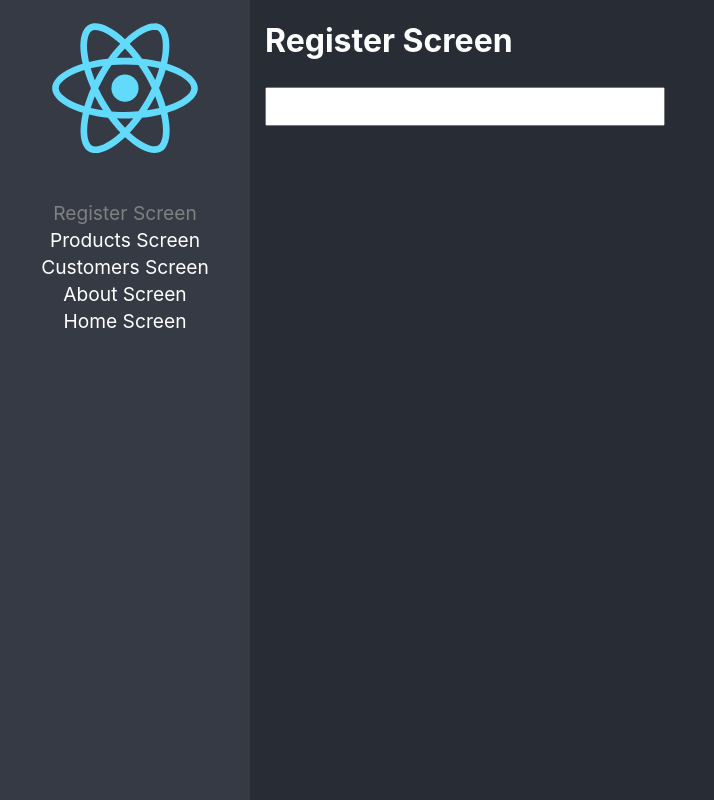
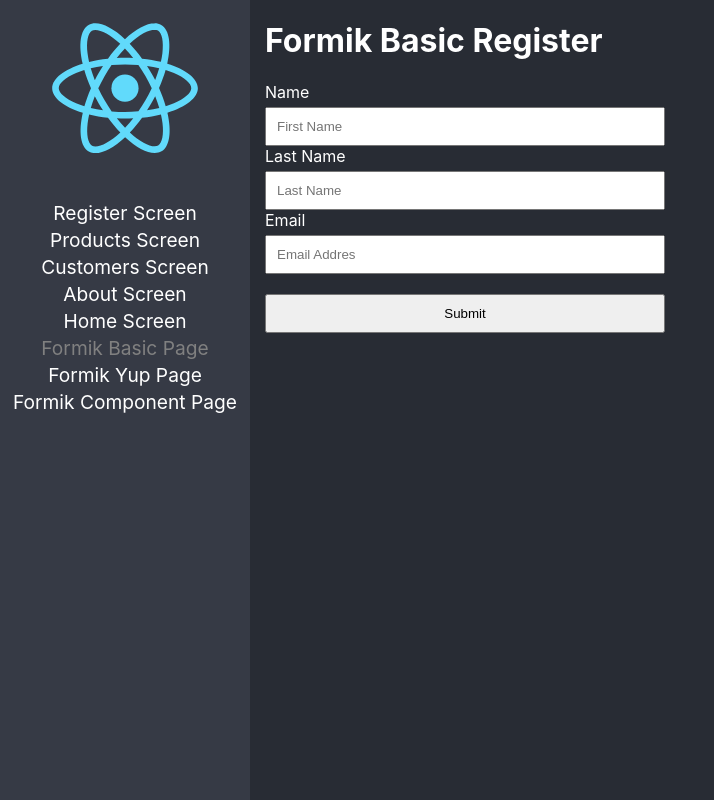
Before and after one commit to Allan021/react-lazy-load-v5, a React (Create React App) app: page /formik in a window 1280 px wide. Before the commit this address led to /register. Shown: the whole page, without its empty margins (0-714 px from the left). Built offline with nearby package versions, Linux system fonts and the light colour scheme.

Commit message:
Agregando los componentes de formik

```diff
--- a/package.json
+++ b/package.json
@@ -10,12 +10,14 @@
     "@types/node": "^12.0.0",
     "@types/react": "^17.0.0",
     "@types/react-dom": "^17.0.0",
+    "formik": "^2.2.9",
     "react": "^17.0.2",
     "react-dom": "^17.0.2",
     "react-router-dom": "^5.3.0",
     "react-scripts": "4.0.3",
     "typescript": "^4.1.2",
-    "web-vitals": "^1.0.1"
+    "web-vitals": "^1.0.1",
+    "yup": "^0.32.11"
   },
   "scripts": {
     "start": "react-scripts start",
--- /dev/null
+++ b/src/auth/pages/FormikBasicPage.tsx
@@ -0,0 +1,89 @@
+import { FormikErrors, useFormik } from "formik";
+import "../styles.css";
+interface FormValues {
+  firstName: string;
+  lastName: string;
+  email: string;
+}
+export const FormikBasicPage = () => {
+  const validate = ({ firstName, lastName, email }: FormValues) => {
+    const errors: FormikErrors<FormValues> = {};
+
+    if (!firstName) {
+      errors.firstName = "First Name is required";
+    } else if (firstName.length >= 15) {
+      errors.firstName = "The First Name must be least than 15 characters";
+    }
+
+    if (!lastName) {
+      errors.lastName = "Last Name is required";
+    } else if (lastName.length >= 10) {
+      errors.lastName = "The Last Name must be least than 10 characters";
+    }
+
+    if (!email) {
+      errors.email = "Required";
+    } else if (!/^[A-Z0-9._%+-]+@[A-Z0-9.-]+\.[A-Z]{2,4}$/i.test(email)) {
+      errors.email = "Invalid email address";
+    }
+
+    return errors;
+  };
+
+  const { values, handleSubmit, handleChange, handleBlur, errors, touched } =
+    useFormik({
+      initialValues: {
+        firstName: "",
+        lastName: "",
+        email: "",
+      },
+      onSubmit: (values) => {
+        console.log(values);
+      },
+      validate,
+    });
+
+  return (
+    <div>
+      <h1>Formik Basic Register</h1>
+
+      <form noValidate onSubmit={handleSubmit}>
+        <label htmlFor="firstName">Name</label>
+        <input
+          type="text"
+          name="firstName"
+          placeholder="First Name"
+          value={values.firstName}
+          onChange={handleChange}
+          onBlur={handleBlur}
+        />
+        {touched.firstName && errors.firstName && (
+          <span>{errors.firstName}</span>
+        )}
+        <label htmlFor="lastName">Last Name</label>
+
+        <input
+          type="text"
+          name="lastName"
+          placeholder="Last Name"
+          value={values.lastName}
+          onChange={handleChange}
+          onBlur={handleBlur}
+        />
+        {touched.lastName && errors.lastName && <span>{errors.lastName}</span>}
+        <label htmlFor="email">Email</label>
+
+        <input
+          type="email"
+          name="email"
+          placeholder="Email Addres"
+          value={values.email}
+          onChange={handleChange}
+          onBlur={handleBlur}
+        />
+        {errors.email && touched.email && <span>{errors.email}</span>}
+        <button type="submit">Submit</button>
+      </form>
+    </div>
+  );
+};
--- /dev/null
+++ b/src/auth/pages/FormikComponents.tsx
@@ -0,0 +1,74 @@
+import { Formik, Form, Field, ErrorMessage } from "formik";
+import * as Yup from "yup";
+
+import "../styles.css";
+
+export const FormikComponentPage = () => {
+  return (
+    <div>
+      <h1>Formik Component Register</h1>
+      <Formik
+        initialValues={{
+          firstName: "",
+          lastName: "",
+          email: "",
+        }}
+        onSubmit={(values) => {
+          console.log(values);
+        }}
+        validationSchema={Yup.object({
+          firstName: Yup.string()
+            .max(15, "The First Name must be least than 15 characters")
+            .required("First Name is required"),
+          lastName: Yup.string()
+            .max(10, "The Last Name must be least than 15 characters")
+            .required("Last Name is required"),
+          email: Yup.string()
+            .email("Invalid email address")
+            .required("Email is required"),
+          terms: Yup.boolean()
+            .oneOf([true], "Acepte los terminos y condiciones")
+            .required("Los terminos y condiciones son requeridos"),
+          degrees: Yup.string()
+            .notOneOf(["senior"], "La opcion senior no esta disponible")
+            .required("Seleccione un grado de habilidad"),
+        })}
+      >
+        {() => (
+          <Form>
+            <label htmlFor="firstName">Name</label>
+            <Field name="firstName" placeholder="Your First Name" />
+            <ErrorMessage name="firstName" component={"span"} />
+
+            <label htmlFor="lastName">Last Name</label>
+            <Field name="lastName" placeholder="Your Last Name" />
+            <ErrorMessage name="lastName" component={"span"} />
+
+            <label htmlFor="email">Email</label>
+            <Field name="email" placeholder="Your Email" />
+            <ErrorMessage name="email" component={"span"} />
+
+            <label htmlFor="email">Grado de Conocimiento</label>
+
+            <Field name="degrees" as="select">
+              <option value="">Select one thing</option>
+              <option value="junior">Junior Developer</option>
+              <option value="database">Admin Data Base</option>
+              <option value="middle">Middle Developer</option>
+              <option value="senior">Senior Developer</option>
+            </Field>
+
+            <ErrorMessage name="degrees" component={"span"} />
+            <label htmlFor="terms">
+              Terminos y condiciones
+              <Field name="terms" type="checkbox" />
+            </label>
+            <ErrorMessage name="terms" component={"span"} />
+
+            <button type="submit">Submit</button>
+          </Form>
+        )}
+      </Formik>
+    </div>
+  );
+};
--- /dev/null
+++ b/src/auth/pages/FormikYupPage.tsx
@@ -0,0 +1,63 @@
+import { useFormik } from "formik";
+import * as Yup from "yup";
+
+import "../styles.css";
+
+export const FormikYupPage = () => {
+  const { handleSubmit, getFieldProps, errors, touched } = useFormik({
+    initialValues: {
+      firstName: "",
+      lastName: "",
+      email: "",
+    },
+    onSubmit: (values) => {
+      console.log(values);
+    },
+    validationSchema: Yup.object({
+      firstName: Yup.string()
+        .max(15, "The First Name must be least than 15 characters")
+        .required("First Name is required"),
+      lastName: Yup.string()
+        .max(10, "The Last Name must be least than 15 characters")
+        .required("Last Name is required"),
+      email: Yup.string()
+        .email("Invalid email address")
+        .required("Email is required"),
+    }),
+  });
+
+  return (
+    <div>
+      <h1>Formik Yup Register</h1>
+
+      <form noValidate onSubmit={handleSubmit}>
+        <label htmlFor="firstName">Name</label>
+        <input
+          {...getFieldProps("firstName")}
+          type="text"
+          placeholder="First Name"
+        />
+        {touched.firstName && errors.firstName && (
+          <span>{errors.firstName}</span>
+        )}
+        <label htmlFor="lastName">Last Name</label>
+
+        <input
+          {...getFieldProps("lastName")}
+          type="text"
+          placeholder="Last Name"
+        />
+        {touched.lastName && errors.lastName && <span>{errors.lastName}</span>}
+        <label htmlFor="email">Email</label>
+
+        <input
+          {...getFieldProps("email")}
+          type="email"
+          placeholder="Email Addres"
+        />
+        {errors.email && touched.email && <span>{errors.email}</span>}
+        <button type="submit">Submit</button>
+      </form>
+    </div>
+  );
+};
--- a/src/auth/pages/RegisterScreen.tsx
+++ b/src/auth/pages/RegisterScreen.tsx
@@ -1,11 +1,33 @@
+import { useState } from "react";
 import "../styles.css";
 export const RegisterScreen = () => {
+  const [registerData, setRegisterData] = useState({
+    name: "Allan Castro",
+    email: "allan@example.com",
+    password: "allan123456:v",
+    password2: "allan123456:v",
+  });
+
+  const { name, email, password, password2 } = registerData;
   return (
     <div>
       <h1>Register Screen</h1>
 
       <form>
-        <input type="text" name="name" id="" />
+        <input type="text" name="name" placeholder="Name" value={name} />
+        <input type="email" name="email" placeholder="Email" value={email} />
+        <input
+          type="password"
+          name="password"
+          placeholder="Password"
+          value={password}
+        />
+        <input
+          type="password"
+          name="password2"
+          placeholder="Confirm your password"
+          value={password2}
+        />
       </form>
     </div>
   );
--- a/src/routes/routes.ts
+++ b/src/routes/routes.ts
@@ -2,6 +2,9 @@ import { lazy } from "react";
 import { Route } from "../models/Route";
 import { About, Customer, Home } from "../DashBoard/pages";
 import { RegisterScreen } from "../auth/pages/RegisterScreen";
+import { FormikBasicPage } from "../auth/pages/FormikBasicPage";
+import { FormikYupPage } from "../auth/pages/FormikYupPage";
+import { FormikComponentPage } from "../auth/pages/FormikComponents";
 
 export const ProductScreen = lazy(
   () =>
@@ -36,4 +39,19 @@ export const routes: Route[] = [
     Component: Home,
     name: "Home Screen",
   },
+  {
+    path: "/formik",
+    Component: FormikBasicPage,
+    name: "Formik Basic Page",
+  },
+  {
+    path: "/formik-yup",
+    Component: FormikYupPage,
+    name: "Formik Yup Page",
+  },
+  {
+    path: "/formik-components",
+    Component: FormikComponentPage,
+    name: "Formik Component Page",
+  },
 ];
```
Also changed, not shown: 1 other file (tests, documents, lock files or other folders).
